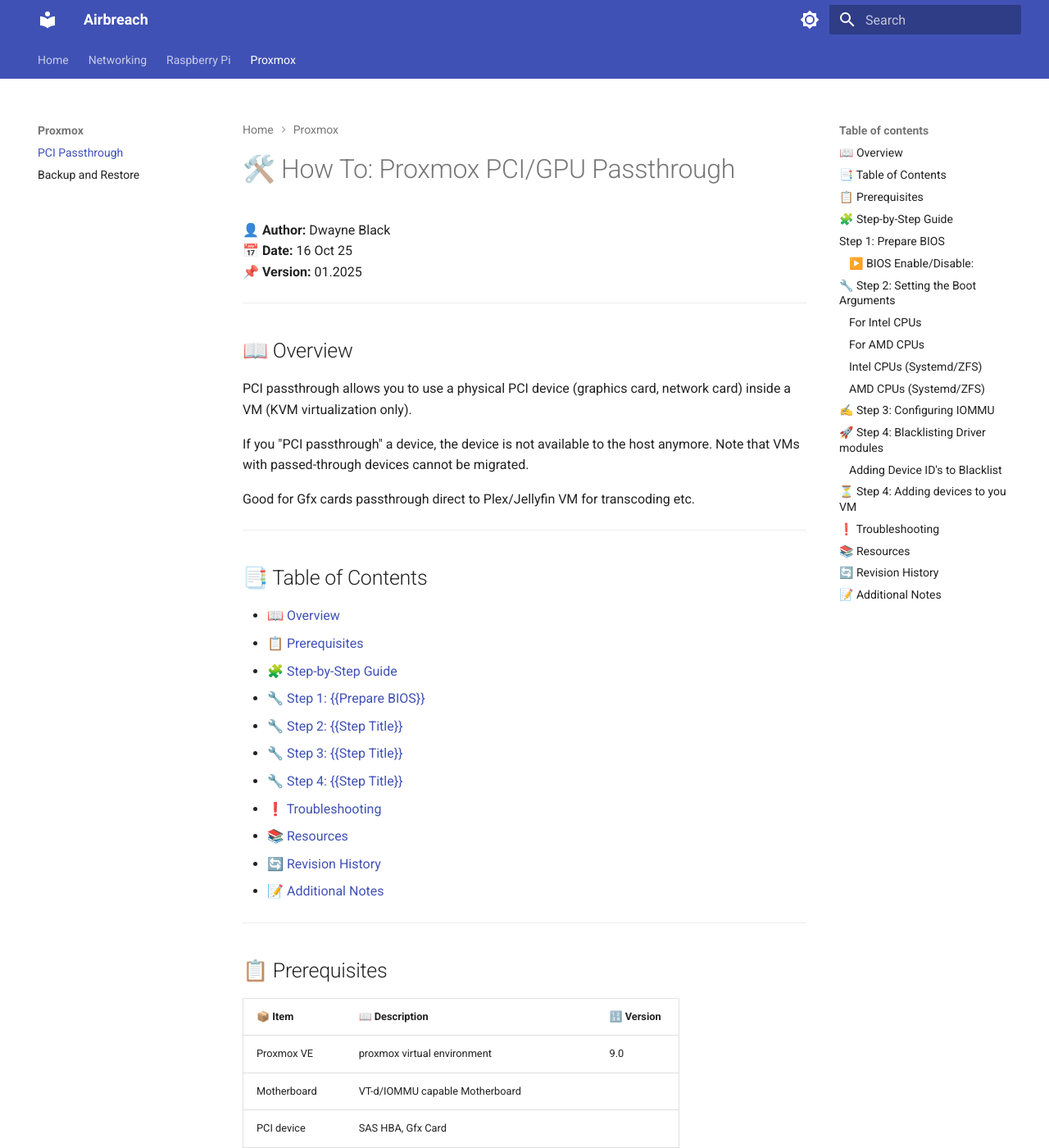
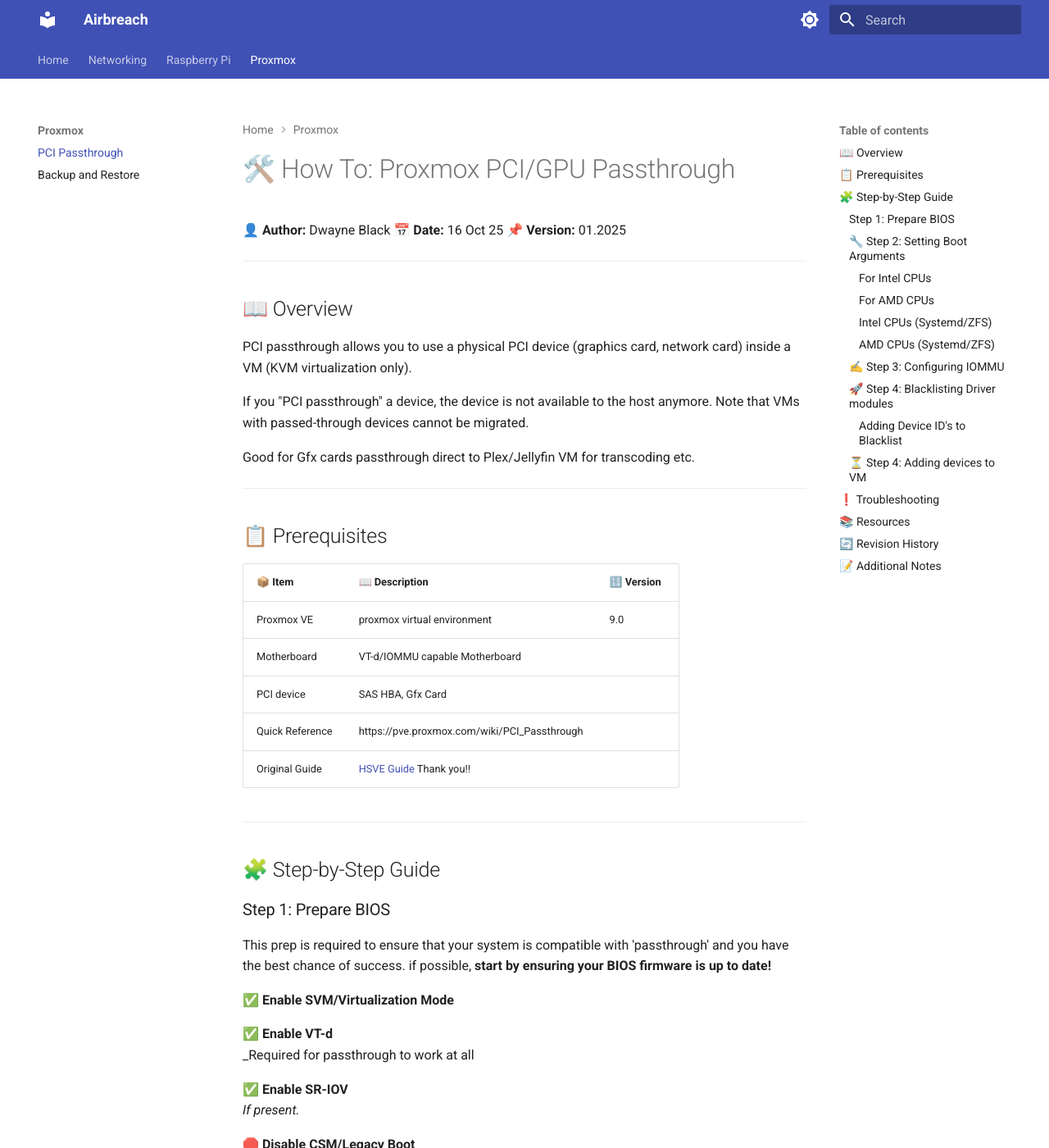
Before and after one commit to DirtyOptics/airbreach, an MkDocs documentation site: the page built from docs/proxmox/PROXMOX-PCI Passthrough.md, in a window 1280 px wide and 1400 px high. Shown: the whole window at 82% size. Built offline with MkDocs 1.6.1 and Material for MkDocs 9.7.7, drawn with Linux system fonts in a browser that asks for light colours; some of the changed text lies outside the part shown.

Commit message:
vault backup: 2025-10-19 22:02:57

````diff
--- a/docs/proxmox/PROXMOX-PCI Passthrough.md
+++ b/docs/proxmox/PROXMOX-PCI Passthrough.md
@@ -1,8 +1,6 @@
 # 🛠️ How To: Proxmox PCI/GPU Passthrough
 
-👤 <strong>Author:</strong> Dwayne Black
-📅 <strong>Date:</strong> 16 Oct 25
-📌 <strong>Version:</strong> 01.2025
+👤 <strong>Author:</strong> Dwayne Black  📅 <strong>Date:</strong> 16 Oct 25  📌 <strong>Version:</strong> 01.2025
 
 ---
 
@@ -13,22 +11,6 @@
 If you "PCI passthrough" a device, the device is not available to the host anymore. Note that VMs with passed-through devices cannot be migrated.
 
 Good for Gfx cards passthrough direct to Plex/Jellyfin VM for transcoding etc.
-
----
-
-## 📑 Table of Contents
-
-- [📖 Overview](#-overview)
-- [📋 Prerequisites](#-prerequisites)
-- [🧩 Step-by-Step Guide](#-step-by-step-guide)
-  - [🔧 Step 1: {{Prepare BIOS}}](#-step-1-prepare-bios)
-  - [🔧 Step 2: {{Step Title}}](#-step-2-step-title)
-  - [🔧 Step 3: {{Step Title}}](#-step-3-step-title)
-  -  [🔧 Step 4: {{Step Title}}](#-step-3-step-title)
-- [❗ Troubleshooting](#-troubleshooting)
-- [📚 Resources](#-resources)
-- [🔄 Revision History](#-revision-history)
-- [📝 Additional Notes](#-additional-notes)
 
 ---
 
@@ -46,10 +28,8 @@
 
 ## 🧩 Step-by-Step Guide
 
-## Step 1: Prepare BIOS
+### Step 1: Prepare BIOS
 This prep is required to ensure that your system is compatible with 'passthrough' and you have the best chance of success. if possible, **start by ensuring your BIOS firmware is up to date!**
-
-#### ▶️ BIOS Enable/Disable:
 
 ✅ **Enable SVM/Virtualization Mode**
 
@@ -95,7 +75,7 @@
 
 ---
 
-## 🔧 Step 2: Setting the Boot Arguments
+### 🔧 Step 2: Setting Boot Arguments
 
 #### For **Intel** CPUs
 
@@ -177,7 +157,7 @@
 
 ---
 
-## ✍️ Step 3: Configuring IOMMU
+### ✍️ Step 3: Configuring IOMMU
 
 Once the host is up and running again we need to check if IOMMU is enabled and working. We can do this by running the following commands.
 
@@ -240,7 +220,7 @@
 
 ---
 
-## 🚀 Step 4: Blacklisting Driver modules
+### 🚀 Step 4: Blacklisting Driver modules
 
 Blacklisting driver modules to give VM full access to Hardware.
 ```
@@ -309,7 +289,7 @@
 
 ---
 
-## ⏳ Step 4: Adding devices to you VM
+### ⏳ Step 4: Adding devices to VM
 
 
 (Coming Soon!)
````
